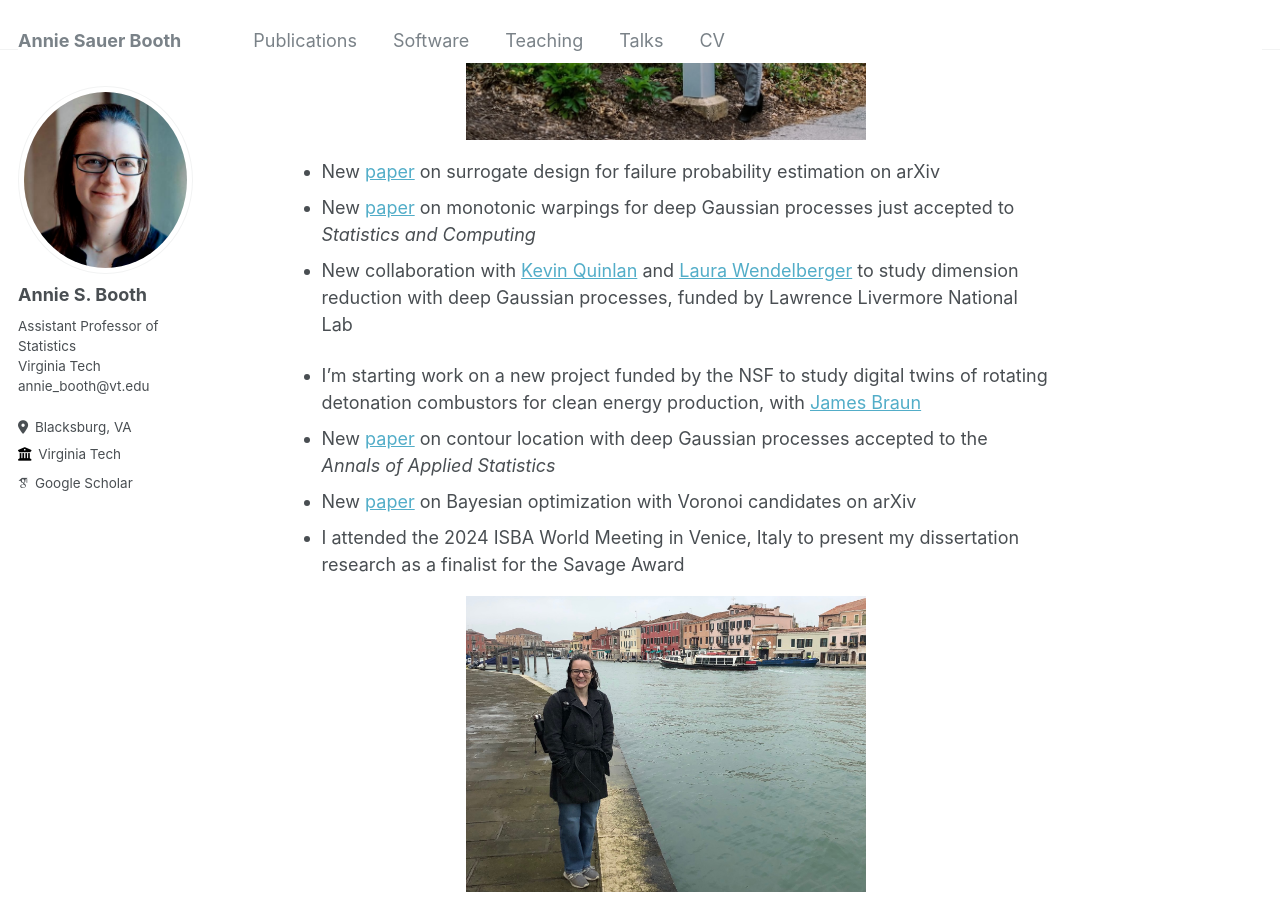
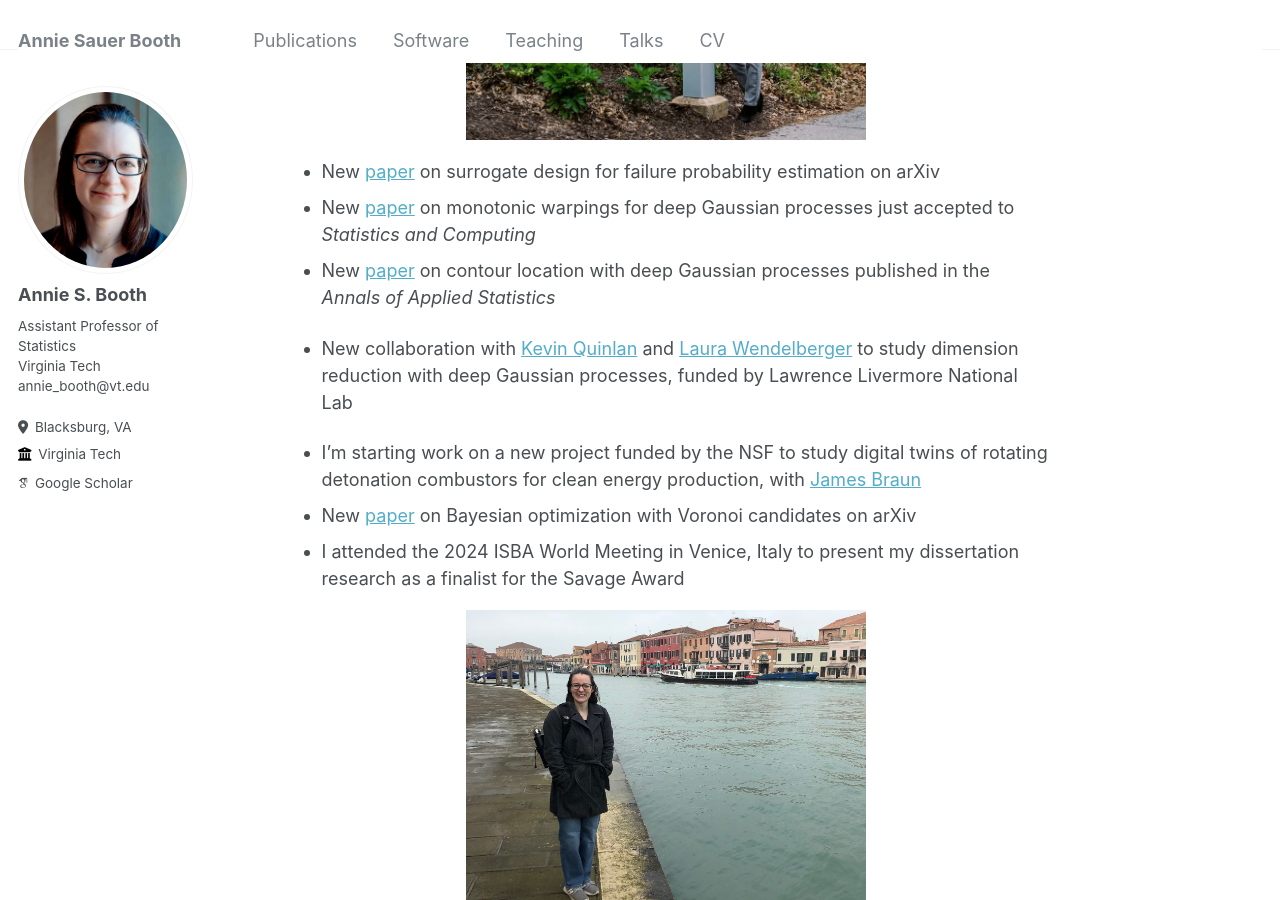
Before and after one commit to anniesbooth/anniesbooth.github.io, a Jekyll site: the page built from _pages/about.md, in a window 1280 px wide and 900 px high, scrolled down 818 px. Built offline with Jekyll 4.4.1, drawn with Linux system fonts in a browser that asks for light colours; some web fonts are replaced.

Commit message:
update references

```diff
--- a/_pages/about.md
+++ b/_pages/about.md
@@ -20,10 +20,11 @@ News and Highlights
 
 * New [paper](https://arxiv.org/pdf/2410.04496) on surrogate design for failure probability estimation on arXiv
 * New [paper](https://arxiv.org/pdf/2408.01540) on monotonic warpings for deep Gaussian processes just accepted to *Statistics and Computing*
+* New [paper](https://arxiv.org/pdf/2308.04420.pdf) on contour location with deep Gaussian processes published in the *Annals of Applied Statistics*
+
 * New collaboration with [Kevin Quinlan](https://people.llnl.gov/quinlan5) and [Laura Wendelberger](https://www.linkedin.com/in/laura-wendelberger-027016b0) to study dimension reduction with deep Gaussian processes, funded by Lawrence Livermore National Lab
 
 * I'm starting work on a new project funded by the NSF to study digital twins of rotating detonation combustors for clean energy production, with [James Braun](https://mae.ncsu.edu/people/james-braun/)
-* New [paper](https://arxiv.org/pdf/2308.04420.pdf) on contour location with deep Gaussian processes accepted to the *Annals of Applied Statistics*
 * New [paper](https://arxiv.org/pdf/2402.04922.pdf) on Bayesian optimization with Voronoi candidates on arXiv
 * I attended the 2024 ISBA World Meeting in Venice, Italy to present my dissertation research as a finalist for the Savage Award
 
```
Also changed, not shown: _pages/publications.md (+3 -3 lines), 3 other files.
